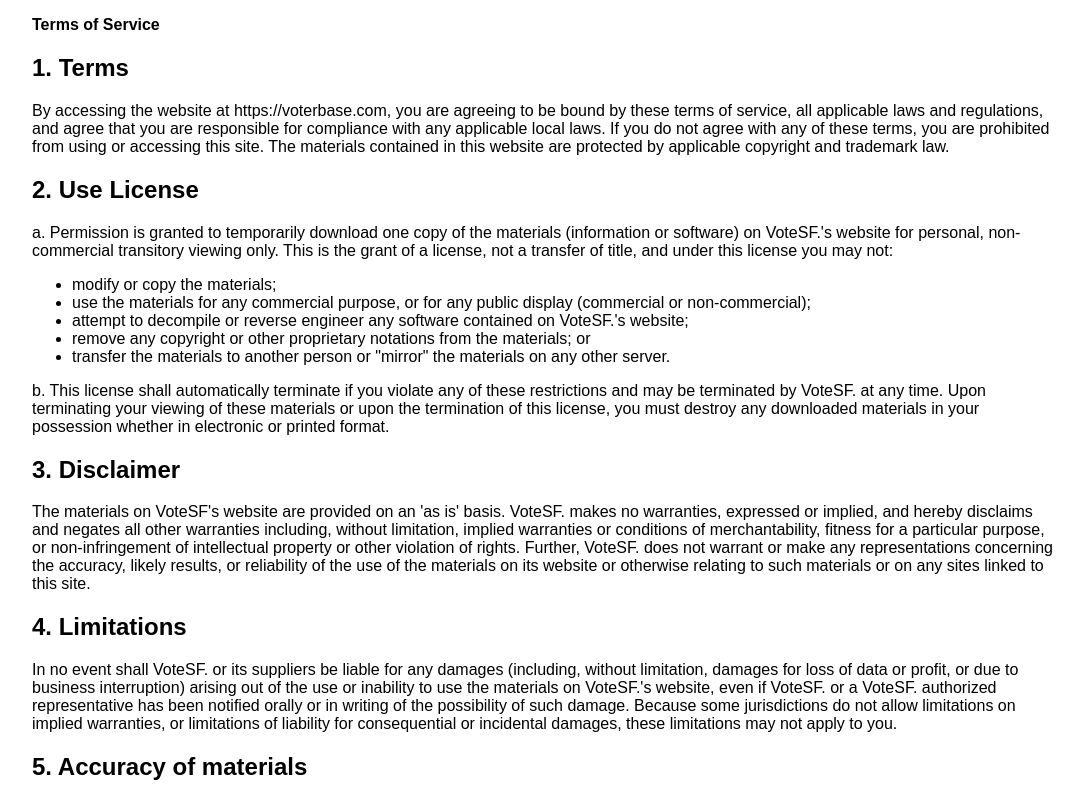
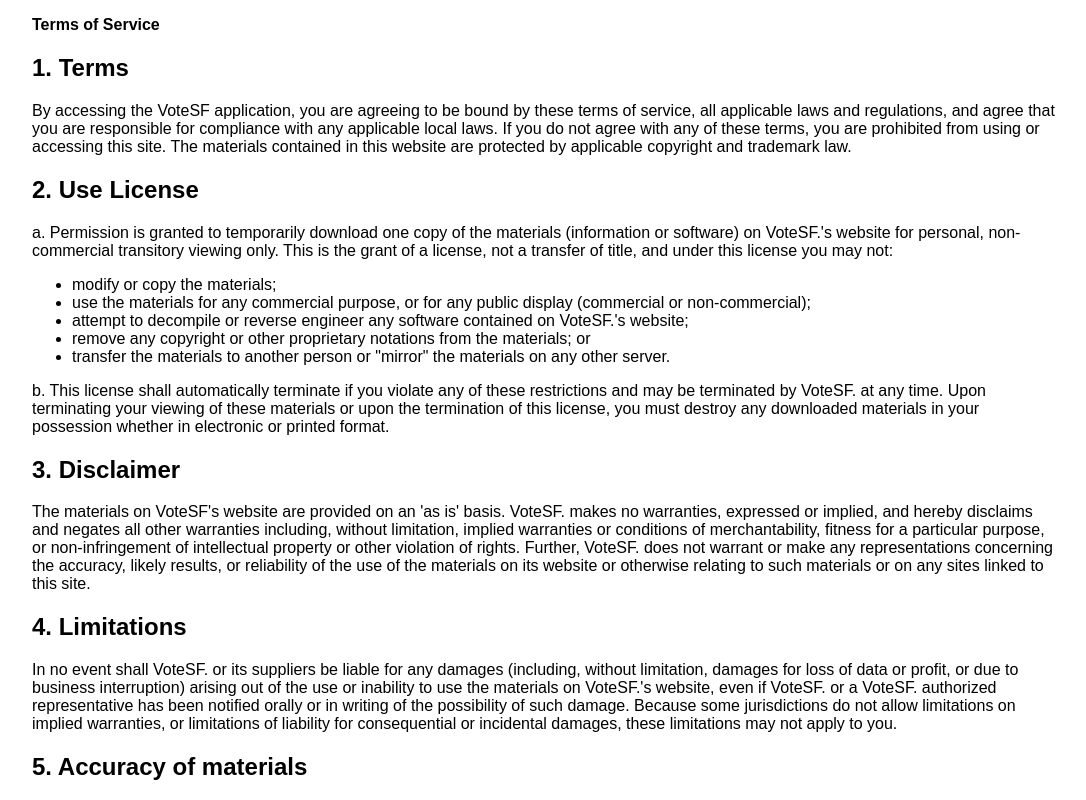
Before and after one commit to simplevote/votesf-site, a plain HTML site: page terms.html in a window 1280 px wide. Shown: the top 800 px of the page, without its empty margins (96-1182 px from the left). Drawn offline with Linux system fonts and the light colour scheme.

Commit message:
Update terms

```diff
--- a/terms.html
+++ b/terms.html
@@ -17,7 +17,7 @@
     <body>
     <strong>Terms of Service</strong> <p>
     <h2>1. Terms</h2>
-By accessing the website at https://voterbase.com, you are agreeing to be bound by these terms of service, all applicable laws and regulations, and agree that you are responsible for compliance with any applicable local laws. If you do not agree with any of these terms, you are prohibited from using or accessing this site. The materials contained in this website are protected by applicable copyright and trademark law.
+By accessing the VoteSF application, you are agreeing to be bound by these terms of service, all applicable laws and regulations, and agree that you are responsible for compliance with any applicable local laws. If you do not agree with any of these terms, you are prohibited from using or accessing this site. The materials contained in this website are protected by applicable copyright and trademark law.
 
  <h2>2. Use License</h2>
 a. Permission is granted to temporarily download one copy of the materials (information or software) on VoteSF.'s website for personal, non-commercial transitory viewing only. This is the grant of a license, not a transfer of title, and under this license you may not:
```
